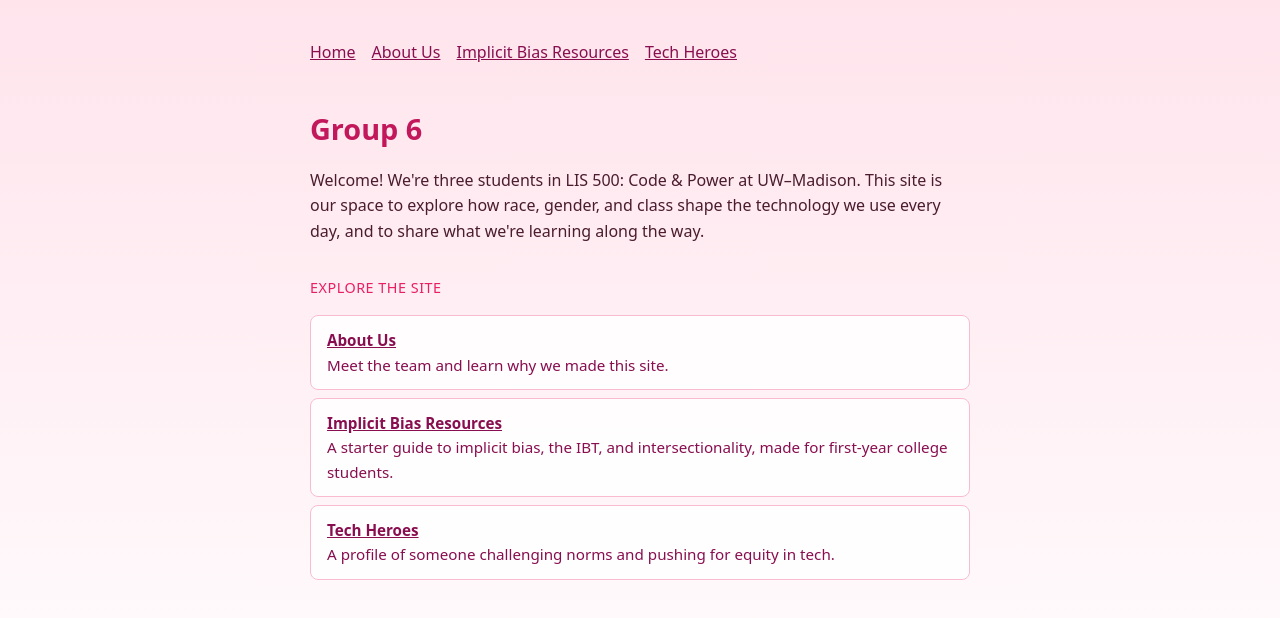
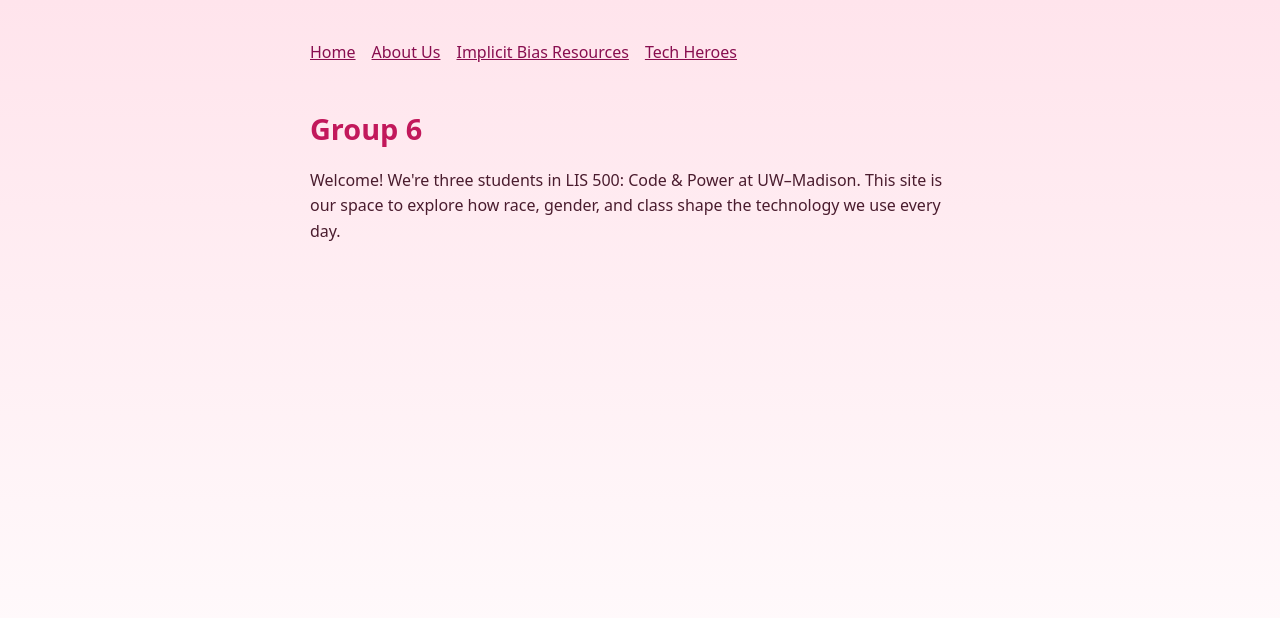
Before and after one commit to etnguyen5-tech/etnguyen5-tech.github.io, a plain HTML site: page index.html in a window 1280 px wide. Drawn offline with Linux system fonts and the light colour scheme.

Commit message:
Simplify welcome message
Removed extra text from welcome message and deleted placeholder comments.

```diff
--- a/index.html
+++ b/index.html
@@ -19,16 +19,7 @@
   <h1>Group 6</h1>
 
   <!-- welcome text -->
-  <p>Welcome! We're three students in LIS 500: Code &amp; Power at UW–Madison. This site is our space to explore how race, gender, and class shape the technology we use every day, and to share what we're learning along the way.</p>
+  <p>Welcome! We're three students in LIS 500: Code &amp; Power at UW–Madison. This site is our space to explore how race, gender, and class shape the technology we use every day.</p>
 
-  <!-- todo: add an image something here -->
-
-  <!-- preview of each page so visitors know where to go -->
-  <h2>Explore the Site</h2>
-  <ul>
-    <li><a href="about.html"><strong>About Us</strong></a><br>Meet the team and learn why we made this site.</li>
-    <li><a href="resources.html"><strong>Implicit Bias Resources</strong></a><br>A starter guide to implicit bias, the IBT, and intersectionality, made for first-year college students.</li>
-    <li><a href="tech-hero.html"><strong>Tech Heroes</strong></a><br>A profile of someone challenging norms and pushing for equity in tech.</li>
-  </ul>
 </body>
 </html>
```
